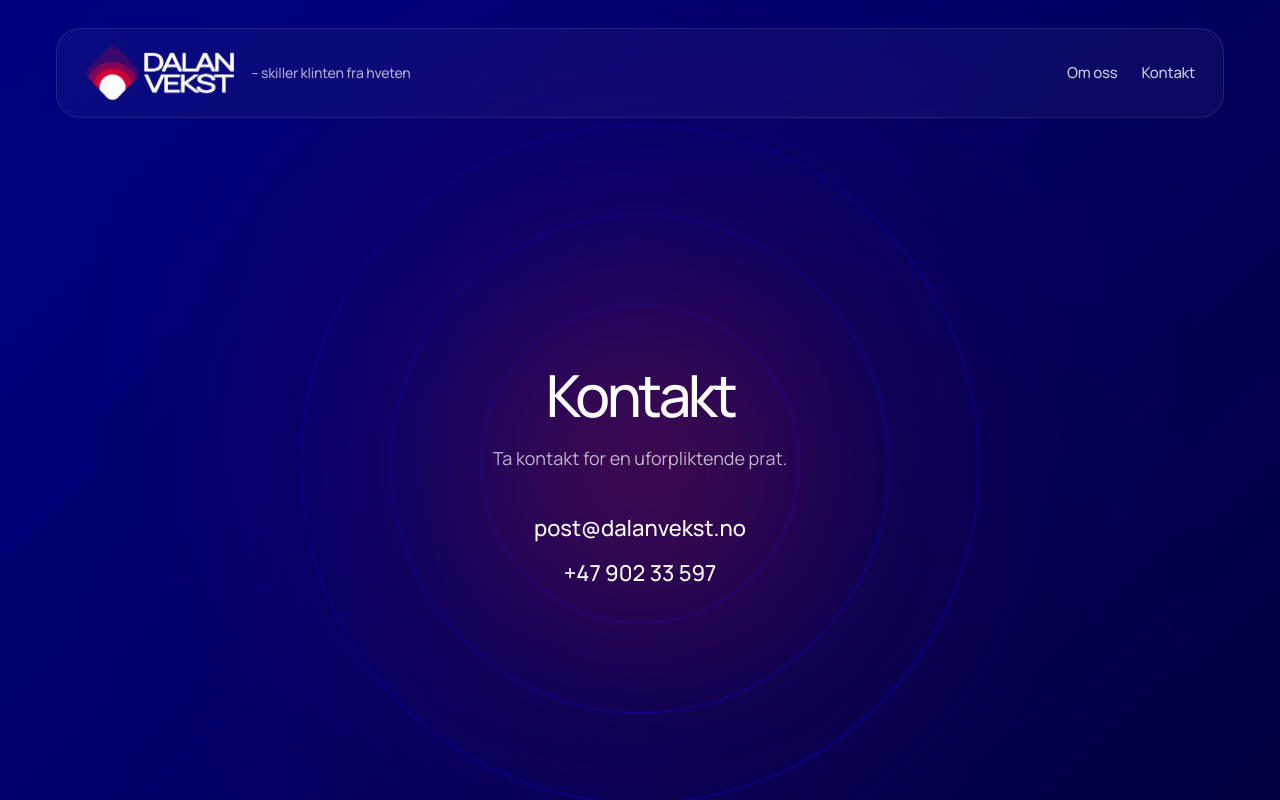
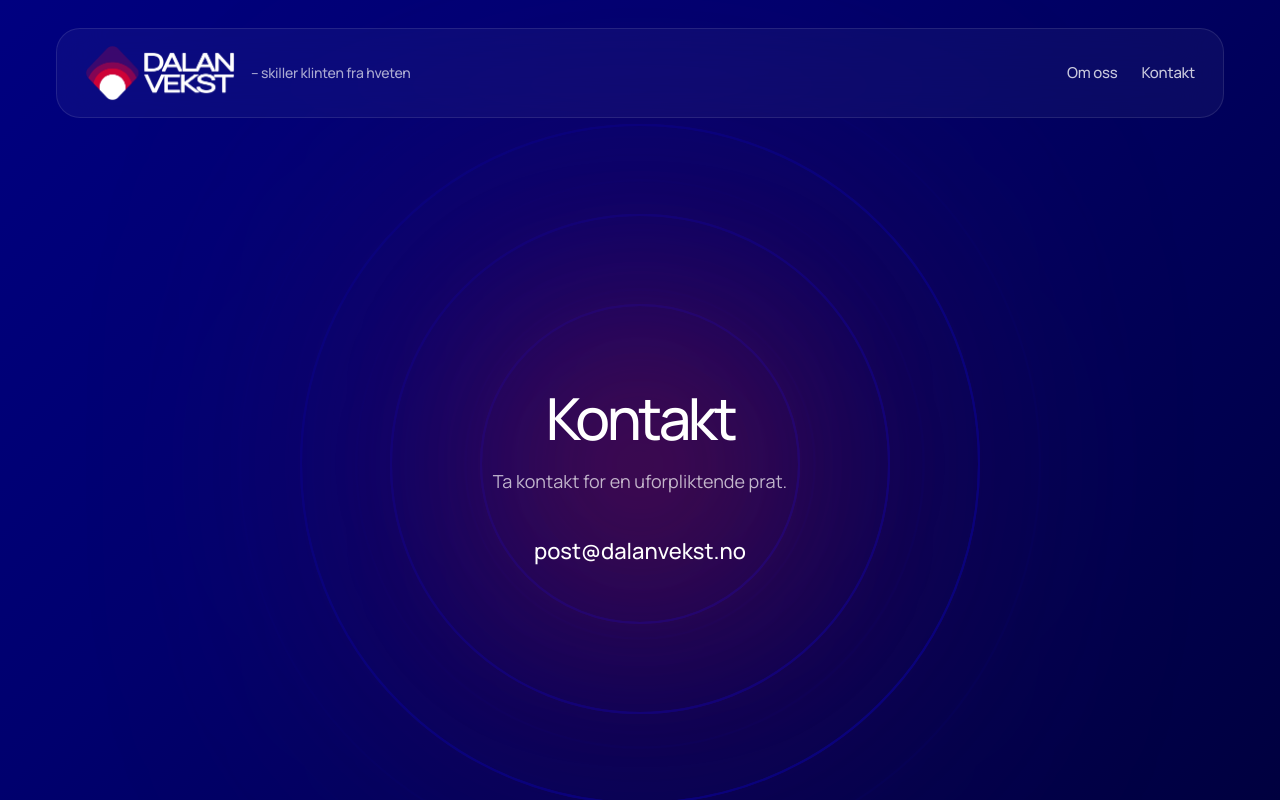
Before and after one commit to autovalg/dalanvekst, a Next.js app: page /kontakt in a window 1280 px wide. Built offline with nearby package versions, Linux system fonts and the light colour scheme.

Commit message:
fjerna nmr fix

```diff
--- a/app/kontakt/page.tsx
+++ b/app/kontakt/page.tsx
@@ -112,12 +112,6 @@ export default function KontaktPage() {
               post@dalanvekst.no
             </a>
 
-            <a
-              href="tel:+4790233597"
-              className="block text-[20px] md:text-[22px] font-medium hover:text-white/80 transition"
-            >
-              +47 902 33 597
-            </a>
           </div>
         </div>
       </div>
```
